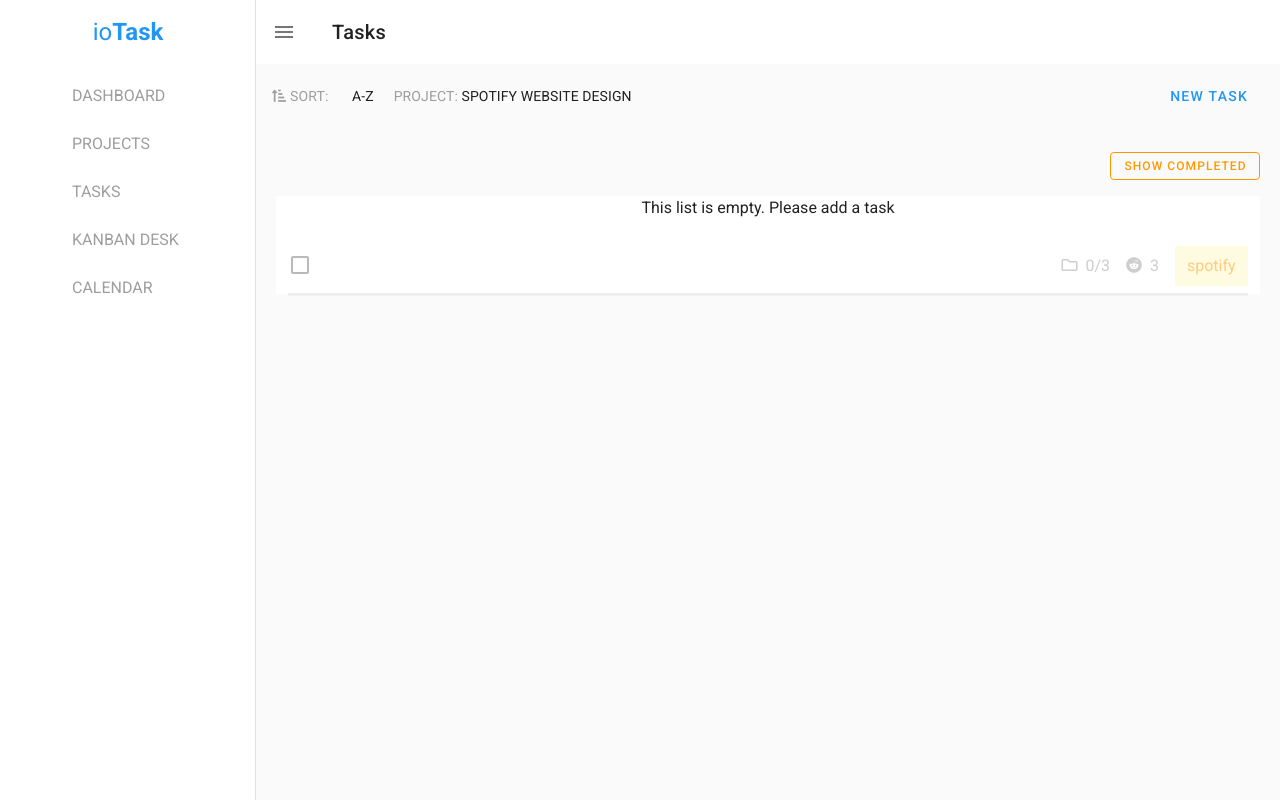
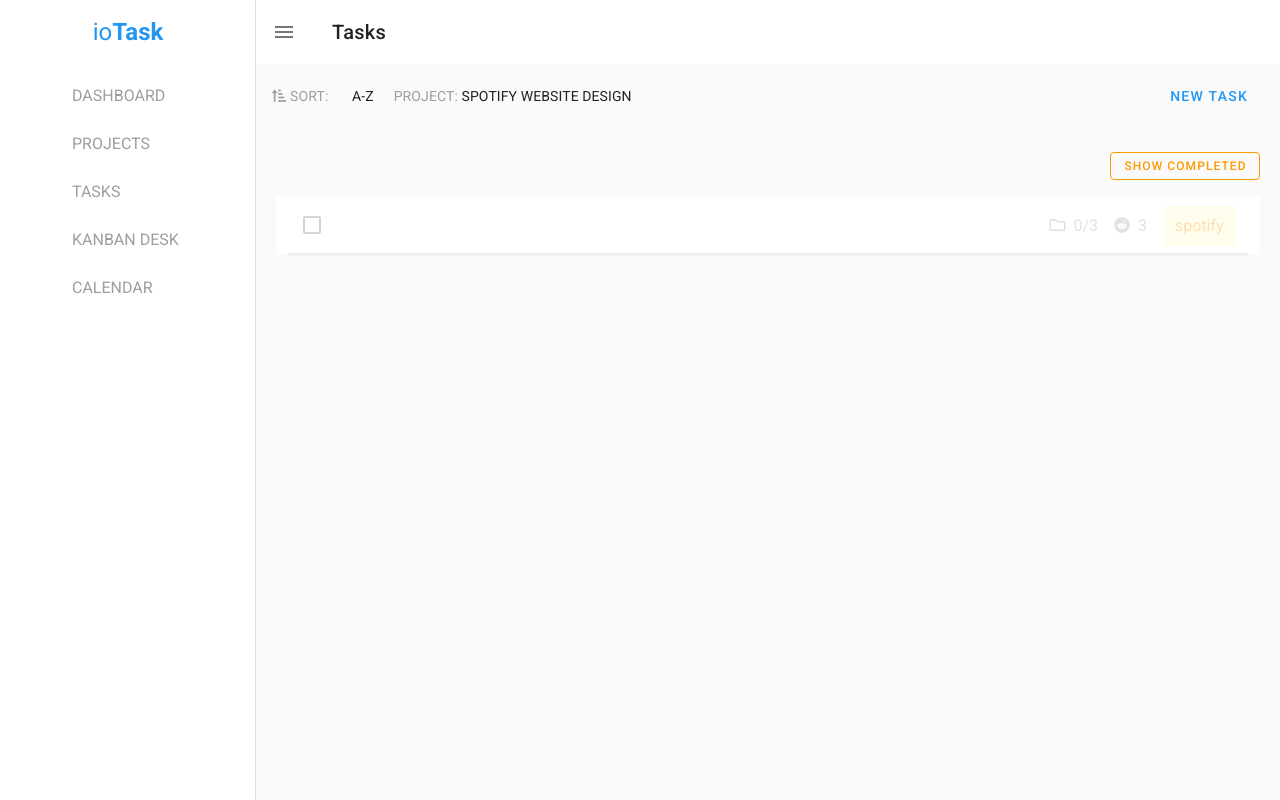
Before and after one commit to sourybunny/sensehawk-assignment, a Vue app: page / in a window 1280 px wide. Both pictures are taken after a click on the button "NEW TASK". Built offline with nearby package versions, Linux system fonts and the light colour scheme; some icons are missing.

Commit message:
feat: add vue draggable

```diff
--- a/package.json
+++ b/package.json
@@ -10,6 +10,7 @@
   "dependencies": {
     "core-js": "^3.6.4",
     "vue": "^2.6.11",
+    "vuedraggable": "^2.23.2",
     "vuetify": "^2.2.11",
     "vuex": "^3.1.3"
   },
--- a/public/index.html
+++ b/public/index.html
@@ -17,5 +17,6 @@
     </noscript>
     <div id="app"></div>
     <!-- built files will be auto injected -->
+    <!-- <script src="https://unpkg.com/vue-draggable@1.1.1/lib/vue-draggable.js"></script> -->
   </body>
 </html>
--- a/src/components/Home.vue
+++ b/src/components/Home.vue
@@ -5,8 +5,8 @@
           <v-card flat class=" grey lighten-5 text-center" >
                     <TaskList class="px-2"/>
                     <v-row justify="center" v-if="listItems.length<=0 && !$store.getters.isnewTask">
-                        <v-col cols="12" xs="12" sm="8" >
-                            <v-img min-width="400" :src="require('../assets/iotask.png')"></v-img>
+                        <v-col cols="12" xs="12" sm="6" >
+                            <v-img :src="require('../assets/iotask.png')"></v-img>
                             <h3 class="text-center font-weight-light">No tasks found?</h3>
                             <v-card-text class="text-center">
                                 <div class="font-weight-light grey--text text--darken-2">Try to assign more tasks to your employees or</div>
@@ -27,7 +27,6 @@ import {mapGetters} from 'vuex';
 export default {
     computed: {
         ...mapGetters(['listItems']),
-        // ...mapState(['newTask'])
     },
     components: {
         TaskList
--- a/src/components/NewTask.vue
+++ b/src/components/NewTask.vue
@@ -2,7 +2,7 @@
 <div>
 <TaskItem :task="task" class="dummy"/>
   <div class="task-box">
-    <v-text-field hide-details ref="input" autofocus id="newtask" @keyup.enter.native="addTask(name);name='';"
+    <v-text-field hide-details ref="input" autofocus id="newtask" @keyup.enter.native="onSubmit"
        color="grey lighten-3" full-width v-model="name" placeholder=""></v-text-field>
   </div>
   </div>
@@ -21,7 +21,14 @@ export default {
         })
     },
     methods: {
-        ...mapActions(['addTask'])
+        ...mapActions(['addTask']),
+        onSubmit(){
+            if(this.name){
+                this.addTask(this.name);
+                this.name = '';
+            }
+
+        }
     },
     data(){
         return {
@@ -36,7 +43,7 @@ export default {
     },
     components: {
         TaskItem
-    }
+    },
 }
 </script>
 
@@ -48,7 +55,7 @@ export default {
 }
 .dummy {
     /* background: linear-gradient(0deg, rgba(250, 250, 250, 0.993) 28.21%, #fffefef5 134.95%); */
-    opacity: 0.5;
+    opacity: 0.3;
     background-color: white;
 }
 
@@ -56,7 +63,7 @@ export default {
 
 }
 input {
-    text-indent: 3rem;
+    text-indent: 2.8rem;
     caret-color: black;
 }
 
--- a/src/components/TaskItem.vue
+++ b/src/components/TaskItem.vue
@@ -1,6 +1,6 @@
 <template>
-  <div class="rect">
-                    <div class="layout align-center">
+  <div class="rect" :data-id="task.id">
+                    <div class="layout align-center ml-3">
                         <v-checkbox filled v-model="task.completed"></v-checkbox>
                         <div><span :class="{'grey--text':task.completed}">{{task.title}}</span></div>
                     </div>
@@ -13,7 +13,7 @@
                         solo
                         ></v-select> -->
 
-                        <select :class="classList" class="select chip  label px-3 py-2" v-model="task.type">
+                        <select :class="classList" class="select chip mr-3 label px-3 py-2" v-model="task.type">
                             <option><span>spotify</span></option>
                             <option><span>sketch</span></option>
                             <option><span>dribble</span></option>
--- a/src/components/TaskList.vue
+++ b/src/components/TaskList.vue
@@ -6,24 +6,21 @@
                 @click="showCompleted?handleList(false):handleList(true)" >
                 {{showCompleted?'Show All':'Show Completed'}}
                 </v-btn>
-                <!-- <v-btn small outlined  color="orange" @click="setShowCompleted(true)" >Completed</v-btn> -->
+        </v-layout>
+        <v-container class="white" py-0 mb-0>
+            <v-layout mt-4 column>
+            <v-flex >
+                <div >
+                    <draggable v-model="list">
+                        <transition-group>
+                            <div class="drag" v-for="task in list" :key="task.id">
+                                <TaskItem :task="task"/>
+                            </div>
+                        </transition-group>
+                    </draggable>
 
-        </v-layout>
-        <v-container class="white" py-0 my-0>
-            <v-layout mt-4 column>
-            <v-flex>
-                <div v-if="showCompleted">
-                    <p v-if=" isnewTask && completed.length<=0">You haven't completed any task</p>
-                    <div  v-for="task in completed" :key="task.id">
-                        <TaskItem  :task="task"/>
-                    </div>
                 </div>
-                <div v-if="!showCompleted">
-                    <p v-if="isnewTask && listItems.length<=0">This list is empty. Please add a task</p>
-                    <div v-for="task in listItems" :key="task.id">
-                    <TaskItem :task="task"/>
-                </div>
-                </div>
+
             </v-flex>
             <NewTask v-if="$store.getters.isnewTask"/>
         </v-layout>
@@ -33,6 +30,7 @@
 </template>
 
 <script>
+import draggable from 'vuedraggable'
 import { mapGetters, mapActions} from 'vuex';
 import NewTask from './NewTask';
 import TaskItem from './TaskItem';
@@ -40,7 +38,8 @@ import TaskItem from './TaskItem';
 export default {
     components: {
         NewTask,
-        TaskItem
+        TaskItem,
+        draggable,
     },
     methods: {
         ...mapActions(['setShowCompleted']),
@@ -49,7 +48,15 @@ export default {
         }
     },
     computed: {
-        ...mapGetters(['showCompleted','completed','listItems','isnewTask'])
+        ...mapGetters(['showCompleted','completed','listItems','isnewTask']),
+        list: {
+            get(){
+                return this.showCompleted?this.completed:this.listItems;
+            },
+            set(value) {
+            this.$store.dispatch('updateList', value)
+            }
+        }
     }
 }
 </script>
--- a/src/main.js
+++ b/src/main.js
@@ -2,7 +2,7 @@ import Vue from 'vue'
 import App from './App.vue'
 import vuetify from './plugins/vuetify';
 import store from './store'
-Vue.config.productionTip = false
+Vue.config.productionTip = false;
 
 new Vue({
   vuetify,
--- a/src/store.js
+++ b/src/store.js
@@ -8,24 +8,7 @@ const state = {
     title: '',
     selectCompleted: false
 }
-// {
-//     id: 1,
-//     title: 'This is task 1 ',
-//     type: 'spotify',
-//     completed: true
-// },
-// {
-//     id: 2,
-//     title: 'This is task 2',
-//     type: 'spotify',
-//     completed: false
-// },
-// {
-//     id: 3,
-//     title: 'This is task 3',
-//     type: 'spotify',
-//     completed: false
-// }
+
 const getters = {
     listItems: (state)=>{
         return state.list;
@@ -50,7 +33,10 @@ const actions = {
     },
     setShowCompleted: ({commit},val)=>{
         commit('setShowCompleted',val)
-    }
+    },
+    updateList: ({commit},val)=>{
+        commit('updateList',val)
+    },
 }
 
 const mutations = {
@@ -64,6 +50,9 @@ const mutations = {
     },
     setShowCompleted: (state,val)=>{
         state.selectCompleted = val;
+    },
+    updateList: (state,val)=>{
+        state.list= val;
     }
 }
 export default new Vuex.Store({
```
Also changed, not shown: 1 other file (tests, documents, lock files or other folders).
